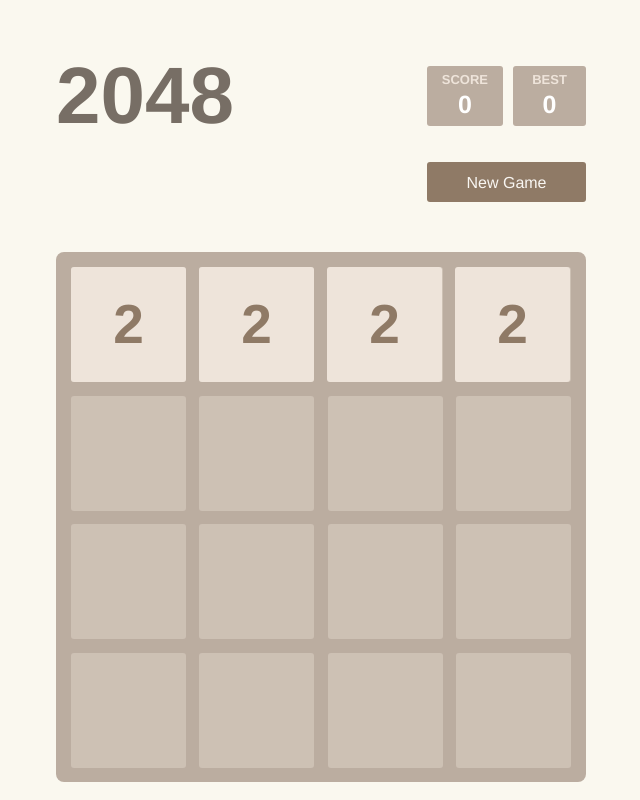
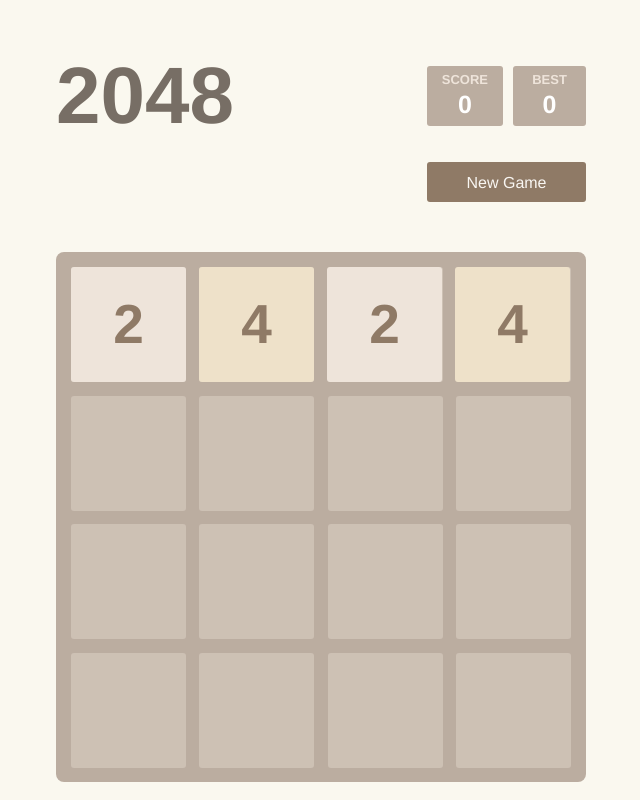
Before and after one commit to Oleksij95/2048, a Vue app: page / in a window 1280 px wide. Shown: the whole page, without its empty margins (319-959 px from the left). Built offline with nearby package versions, Linux system fonts and the light colour scheme.

Commit message:
add move left function

```diff
--- a/src/components/gameField.vue
+++ b/src/components/gameField.vue
@@ -28,8 +28,8 @@
 
 
                 <div title="2" x="1" y="3" class="g_el position_1_3">2</div>
-                <div title="2" x="1" y="4" class="g_el position_1_4">2</div>
-                <div title="2" x="1" y="2" class="g_el position_1_2">2</div>
+                <div title="4" x="1" y="4" class="g_el position_1_4">4</div>
+                <div title="4" x="1" y="2" class="g_el position_1_2">4</div>
                 <div title="2" x="1" y="1" class="g_el position_1_1">2</div>
 
 
@@ -101,9 +101,9 @@
             for (let i = 0; i < gridRow.length; i++) {
                 let row_els = document.querySelectorAll(".gameGeneretedElements .g_el[x='" + parseInt(i + 1) + "']");
                 let row_els_arr = Array.prototype.slice.call(row_els, 0);
-                row_els_arr = row_els_arr.sort((a, b) => { return parseFloat(a.getAttribute("y")) - parseFloat(b.getAttribute("y")) })
 
                 if (to === "toLeft") {
+                    row_els_arr = row_els_arr.sort((a, b) => { return parseFloat(a.getAttribute("y")) - parseFloat(b.getAttribute("y")) })
                     for (let el = 0; el < row_els_arr.length; el++) {
                         let y = 4;
                         let current_el = row_els_arr[el];
@@ -136,6 +136,39 @@
                     }
                 }
 
+                if (to === "toRight") {
+                    row_els_arr = row_els_arr.sort((a, b) => { return parseFloat(b.getAttribute("y")) - parseFloat(a.getAttribute("y")) })
+                    for (let el = 0; el < row_els_arr.length; el++) {
+                        let y = 1;
+                        let current_el = row_els_arr[el];
+                        let current_el_y = parseInt(current_el.getAttribute("y"))
+                        while (y <= 4) {
+                            if (y > current_el_y) {
+                                let prev_el = document.querySelector(".gameGeneretedElements .g_el[x='" + parseInt(i + 1) + "'][y='" + y + "']")
+                                if (prev_el === null) {
+                                    current_el.setAttribute("y", y)
+                                }
+                                if (prev_el) {
+                                    let prev_el_value = parseInt(prev_el.innerText)
+                                    let prev_el_y = parseInt(prev_el.getAttribute("y"))
+                                    if (prev_el_value === parseInt(current_el.innerText) && !prev_el.classList.contains("be_apply")) {
+                                        current_el.setAttribute("y", prev_el_y)
+                                        prev_el.remove()
+                                        current_el.classList.add("be_apply")
+                                        current_el.innerText = parseInt(current_el.innerText) * 2
+                                        this.$store.commit("setCurrentScore", parseInt(current_el.innerText))
+                                        current_el.setAttribute("title", parseInt(current_el.innerText))
+                                        break
+                                    } else {
+                                        break
+                                    }
+                                }
+                            }
+                            current_el.classList.remove("be_apply");
+                            y++;
+                        }
+                    }
+                }
             }
             // this.generateEl()
         },
```
